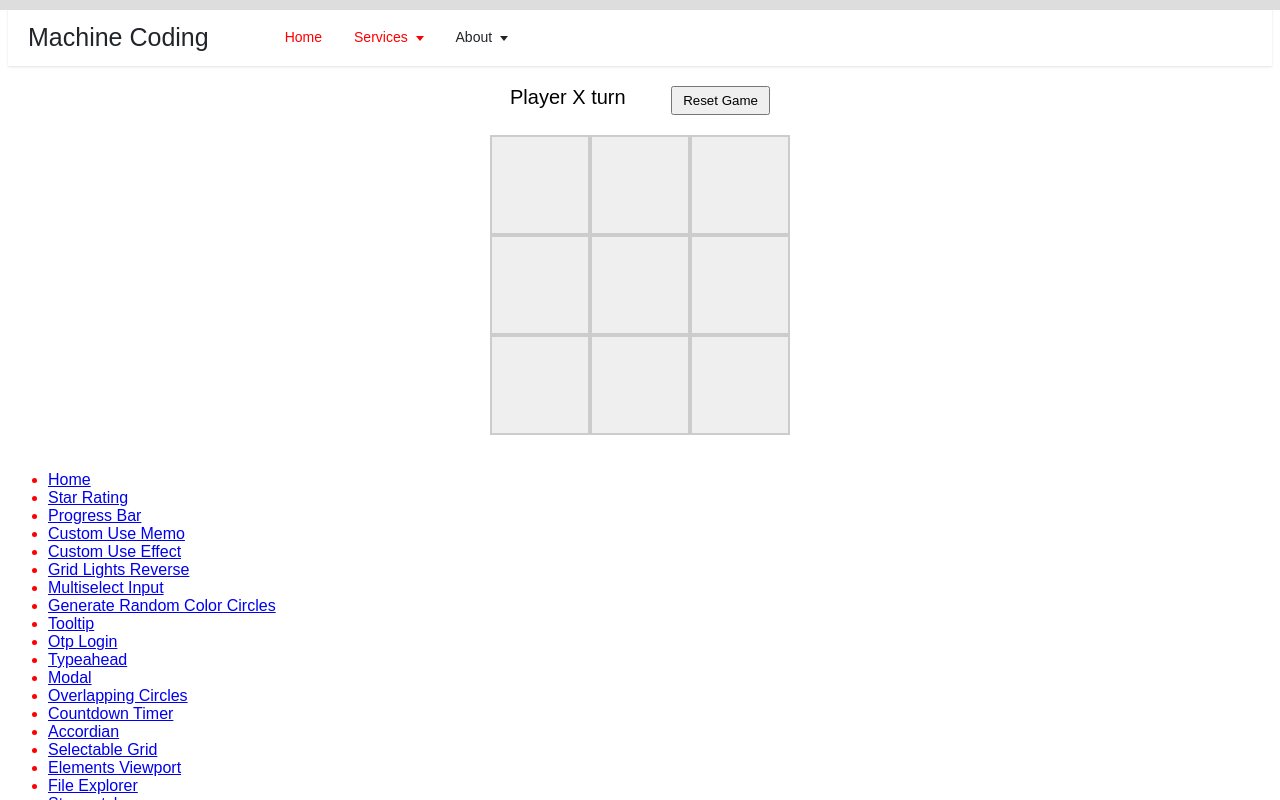
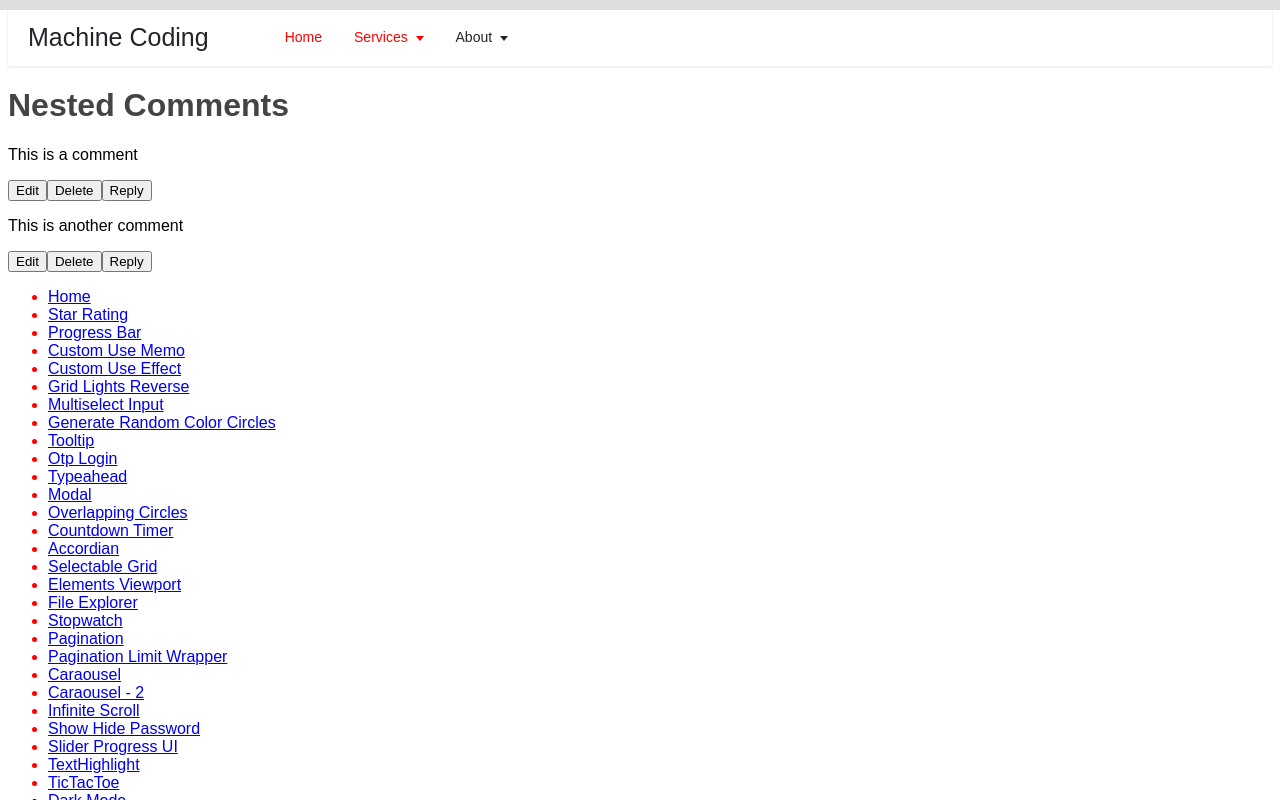
Before and after one commit to raashish1601/react-machine-coding, a React (Vite) app: page / in a window 1280 px wide. Shown: the top 800 px of the page. Built offline with nearby package versions, Linux system fonts and the light colour scheme.

Commit message:
implemented-nested-comments

```diff
--- a/src/App.jsx
+++ b/src/App.jsx
@@ -30,6 +30,7 @@ import TicTacToe from './components/TicTacToe/TicTacToe';
 import Caraousel2 from './components/Caraousel2/Caraousel2';
 import TextHighlight from './components/TextHighlight/TextHighlight';
 import PaginationLimitWrapper from './components/PaginationLimit/PaginationWrapper';
+import NestedCommentsWrapper from './components/NestedComments/NestedCommentsWrapper';
 const Stopwatch = lazy(() => import('./components/StopWatch/StopWatch'));
 const ShowHidePassword = lazy(() => import('./components/ShowHidePassword/ShowHidePassword'));
 const CaraouselWrapper = lazy(() => import('./components/Caraousel/CaraouselWrapper'));
@@ -44,7 +45,7 @@ function App() {
         <ScrollIndicator />
         <MultilvelDropdown />
         <BrowserRouter>
-          <TicTacToe />
+          <NestedCommentsWrapper />
           <ul>
             <li>
               <Link to="/">Home</Link>
@@ -128,6 +129,9 @@ function App() {
               <Link to="/textHighlight">TextHighlight</Link>
             </li>
             <li>
+              <Link to="/ticTacToe">TicTacToe</Link>
+            </li>
+            <li>
               <Link to="/dark-mode">Dark Mode</Link>
             </li>
           </ul>
@@ -173,6 +177,7 @@ function App() {
               <Route exact path="/caraousel-2" element={<Caraousel2 />} />
               <Route exact path="/textHighlight" element={<TextHighlight />} />
               <Route exact path="/infinite-scroll" element={<InfiniteScrollWindowHeight />} />
+              <Route exact path="/ticTacToe" element={<TicTacToe />} />
               <Route exact path="/" element={<Home />} />
               <Route exact path="/about" element={<About />} />
               <Route exact path="/blog" element={<Blog />} />
--- /dev/null
+++ b/src/components/NestedComments/Comment.jsx
@@ -0,0 +1,39 @@
+import React, { useState } from 'react';
+import CommentsList from './CommentsList';
+
+const Comment = ({ comment, depth, maxDepth, onEdit, onDelete, onReply }) => {
+    const [isEditing, setIsEditing] = useState(false);
+    const [newContent, setNewContent] = useState(comment.content);
+
+    const handleEdit = () => {
+        if (isEditing) {
+            onEdit(comment.id, newContent);
+        }
+        setIsEditing(!isEditing);
+    };
+
+    return (
+        <div style={{ marginLeft: depth * 20 }}>
+            {isEditing ? (
+                <textarea value={newContent} onChange={(e) => setNewContent(e.target.value)} />
+            ) : (
+                <p>{comment.content}</p>
+            )}
+            <button onClick={handleEdit}>{isEditing ? 'Save' : 'Edit'}</button>
+            <button onClick={() => onDelete(comment.id)}>Delete</button>
+            {depth < maxDepth && <button onClick={() => onReply(comment.id)}>Reply</button>}
+            {comment.replies && (
+                <CommentsList
+                    comments={comment.replies}
+                    depth={depth + 1}
+                    maxDepth={maxDepth}
+                    onEdit={onEdit}
+                    onDelete={onDelete}
+                    onReply={onReply}
+                />
+            )}
+        </div>
+    );
+};
+
+export default Comment;
--- /dev/null
+++ b/src/components/NestedComments/CommentsList.jsx
@@ -0,0 +1,23 @@
+// CommentsList.js
+import React from 'react';
+import Comment from './Comment';
+
+const CommentsList = ({ comments, depth, maxDepth, onEdit, onDelete, onReply }) => {
+  return (
+    <div>
+      {comments.map((comment) => (
+        <Comment
+          key={comment.id}
+          comment={comment}
+          depth={depth}
+          maxDepth={maxDepth}
+          onEdit={onEdit}
+          onDelete={onDelete}
+          onReply={onReply}
+        />
+      ))}
+    </div>
+  );
+};
+
+export default CommentsList;
--- /dev/null
+++ b/src/components/NestedComments/CommentsManager.jsx
@@ -0,0 +1,57 @@
+import React, { useState } from 'react';
+import CommentsList from './CommentsList';
+
+const CommentsManager = ({ maxDepth }) => {
+    const [comments, setComments] = useState([
+        { id: 1, content: 'This is a comment', replies: [] },
+        { id: 2, content: 'This is another comment', replies: [] },
+    ]);
+
+    const handleEdit = (id, newContent) => {
+        const editComment = (comments) =>
+            comments.map((comment) =>
+                comment.id === id
+                    ? { ...comment, content: newContent }
+                    : { ...comment, replies: editComment(comment.replies) }
+            );
+        setComments(editComment(comments));
+    };
+
+    const handleDelete = (id) => {
+        const deleteComment = (comments) =>
+            comments.filter((comment) => comment.id !== id).map((comment) => ({
+                ...comment,
+                replies: deleteComment(comment.replies),
+            }));
+        setComments(deleteComment(comments));
+    };
+
+    const handleReply = (parentId) => {
+        const replyContent = prompt('Enter your reply:');
+        const addReply = (comments) =>
+            comments.map((comment) =>
+                comment.id === parentId
+                    ? {
+                        ...comment,
+                        replies: [...comment.replies, { id: Date.now(), content: replyContent, replies: [] }],
+                    }
+                    : { ...comment, replies: addReply(comment.replies) }
+            );
+        setComments(addReply(comments));
+    };
+
+    return (
+        <div>
+            <CommentsList
+                comments={comments}
+                depth={0}
+                maxDepth={maxDepth}
+                onEdit={handleEdit}
+                onDelete={handleDelete}
+                onReply={handleReply}
+            />
+        </div>
+    );
+};
+
+export default CommentsManager;
--- /dev/null
+++ b/src/components/NestedComments/NestedCommentsWrapper.jsx
@@ -0,0 +1,13 @@
+import React from 'react';
+import CommentsManager from './CommentsManager';
+
+const NestedCommentsWrapper = () => {
+    return (
+        <div>
+            <h1>Nested Comments</h1>
+            <CommentsManager maxDepth={3} />
+        </div>
+    );
+};
+
+export default NestedCommentsWrapper;
```
